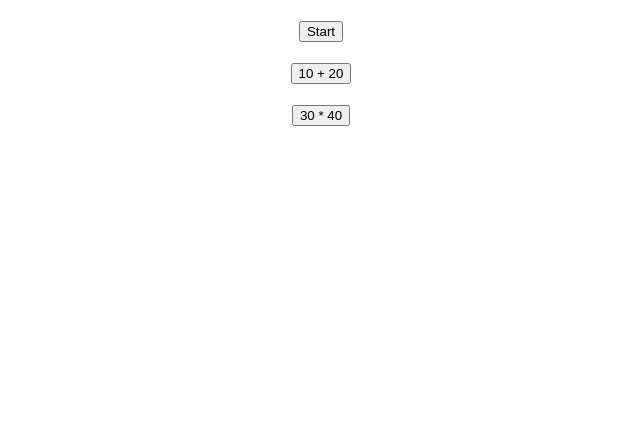
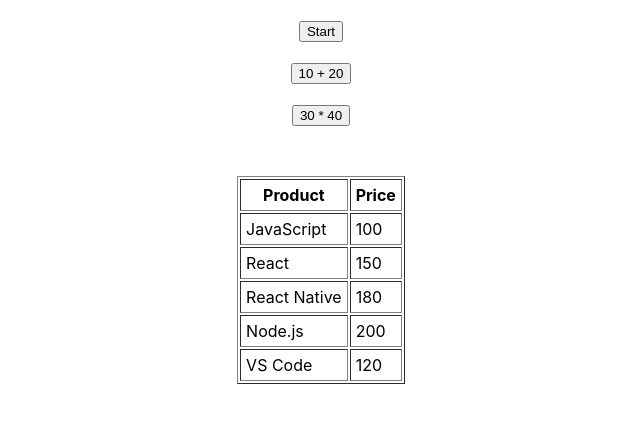
Before and after one commit to bomcrmon/app1, a React (Create React App) app: page / in a window 1280 px wide. Shown: the top 422 px of the page, without its empty margins (319-959 px from the left). Built offline with nearby package versions, Linux system fonts and the light colour scheme.

Commit message:
add table to event-data.js

```diff
--- a/src/App.js
+++ b/src/App.js
@@ -4,7 +4,7 @@
 import Banner from './banner'
 import {Calculator} from './calculator'
 import {Calculator2} from './calculator'
-import {EventData2} from './event-data'
+import {EventData2,Table} from './event-data'
 
 function App() {
     const divStyle={
@@ -26,6 +26,7 @@
             <Calculator/>
             <Calculator2/>  */}
             <EventData2/>
+            <Table/>
         </>
     );
 }
--- a/src/event-data.js
+++ b/src/event-data.js
@@ -18,3 +18,32 @@
             </div>
         )
         }
+        export function Table() {
+            const data = [
+                ['JavaScript', 100],
+                ['React', 150],
+                ['React Native', 180],
+                ['Node.js', 200],
+                ['VS Code', 120]
+            ]
+            const onMouseOverRow = (ev) => {
+                ev.target.parentNode.style.backgroundColor = 'yellow'
+            }
+                const onMouseOutRow = (ev) => {
+                ev.target.parentNode.style.backgroundColor = 'white'
+            }
+            return (
+                <table border="1" cellPadding={5} style={{margin: 'auto', marginTop: 30}} >
+                    <tr><th>Product</th><th>Price</th></tr>
+                    {
+                        data.map(item => {
+                            return (
+                                <tr onMouseOver={onMouseOverRow} onMouseOut={onMouseOutRow}>
+                                    <td>{item[0]}</td><td>{item[1]}</td>
+                                </tr>
+                            )
+                        })
+                    }
+                </table>
+                )
+            }
```
